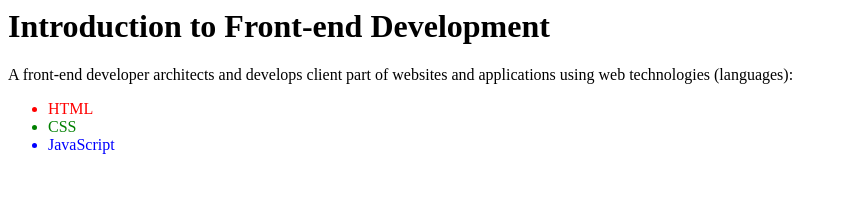
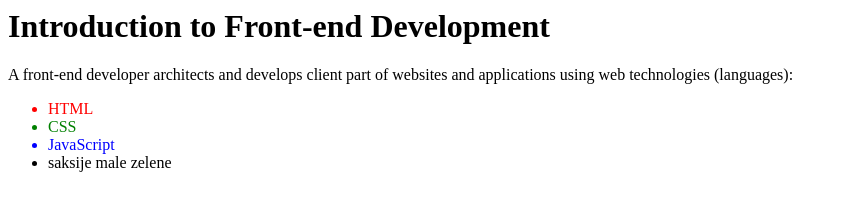
Before and after one commit to logoboldonik45/test, a plain HTML site: page index.html in a window 1280 px wide. Shown: the whole page, without its empty margins (0-846 px from the left). Drawn offline with Linux system fonts and the light colour scheme.

Commit message:
LIst item added

```diff
--- a/index.html
+++ b/index.html
@@ -10,4 +10,5 @@
 
 <li style="color: blue;">JavaScript</li>
 
+<li> saksije male zelene</li>
 </ul>
```
